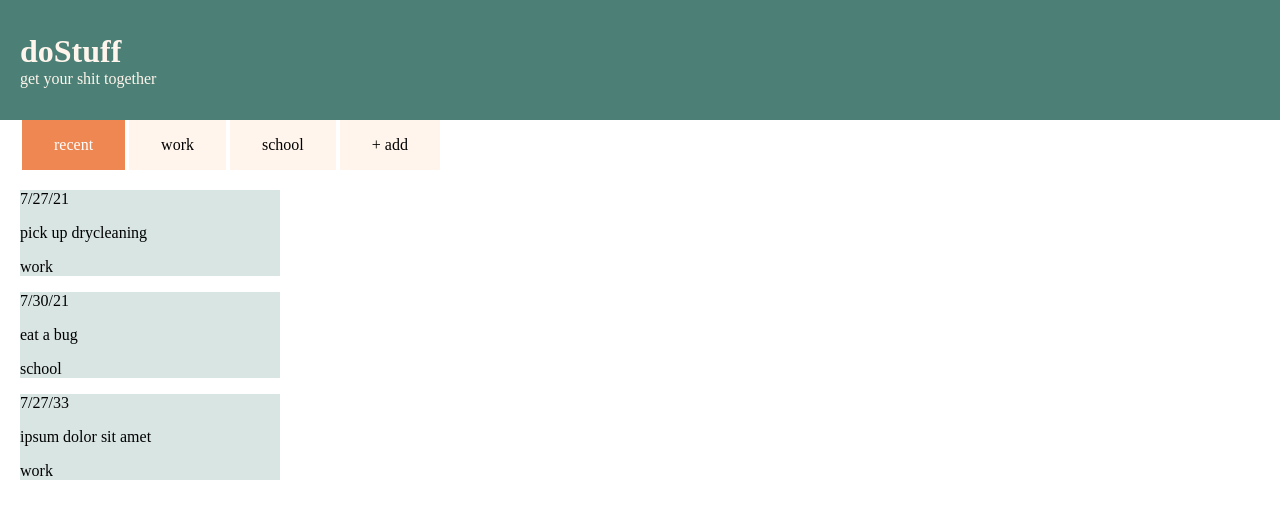
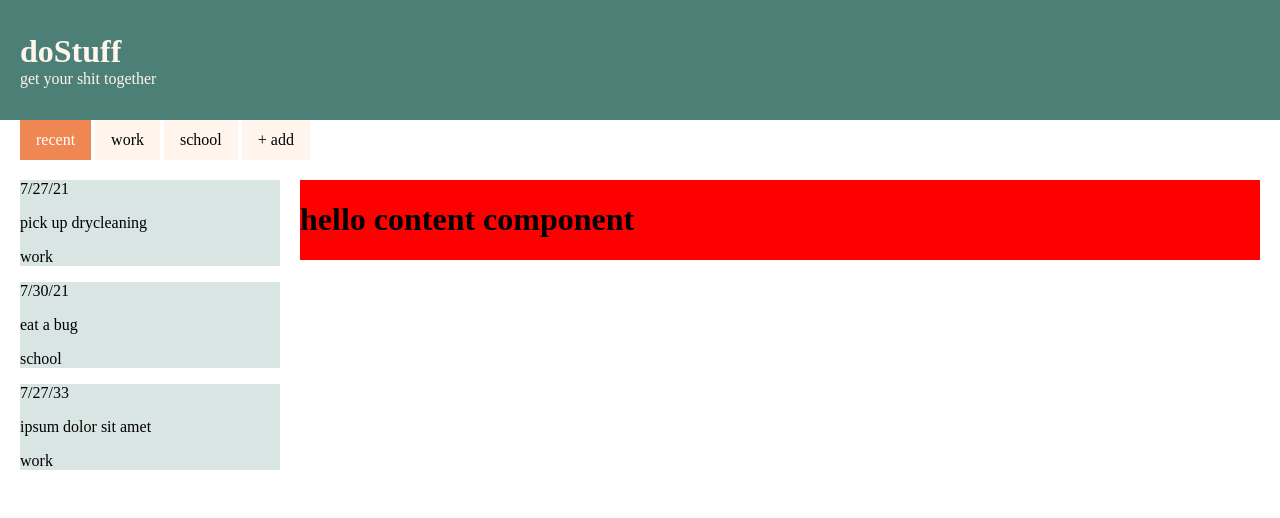
Before and after one commit to harrisonBarnett/to-do, a React (Create React App) app in the folder to-do/: page / in a window 1280 px wide. Shown: the top 518 px of the page. Built offline with nearby package versions, Linux system fonts and the light colour scheme.

Commit message:
Adding add task main component, styling

```diff
--- a/to-do/src/App.css
+++ b/to-do/src/App.css
@@ -18,7 +18,7 @@ body {
 }
 /* HEADER STYLES================================== */
 .header {
-    position: absolute;
+    position: fixed;
     top: 0;
     left: 0;
     margin: 0;
@@ -44,21 +44,28 @@ body {
 /* GROUP BAR STYLES ============================== */
 .group-bar {
     position: relative;
+    height: 40px;
     top: 120px;
     /* border: 1px solid blue; */
 }
 .group-bar ul {
-    margin: 0 20px;
+    height: 40px;
+    margin: 0 0 0 20px;
     padding: 0;
     list-style: none;
     display: flex;
 }
 .group-bar li{
-    padding: 1em 2em;
+    padding: 0 1em;
     margin: 0 2px;
+    display: flex;
+    align-items: center;
     background: var(--accent-color-100);
 
     /* border: 1px dotted blue; */
+}
+#group-bar-tab-recent {
+    margin-left: 0;
 }
 .group-bar li:hover {
     color: white;
@@ -72,8 +79,8 @@ body {
 /* =============================================== */
 /* SIDEBAR STYLES ================================ */
 .task-sidebar {
-    position: relative;
-    top: 120px;
+    position: fixed;
+    top: 160px;
     width: 300px;
     height: 100vh;
 
@@ -92,6 +99,18 @@ body {
 }
 /* =============================================== */
 
+/* MAIN CONTENT STYLES =========================== */
+.content-container {
+    position: fixed;
+    top: 180px;
+    left: 300px;
+    right: 20px;
+
+
+    background: red;
+}
+/* =============================================== */
+
 /* MODAL STYLES=================================== */
 .display-block {
     display: block;
@@ -99,6 +118,7 @@ body {
 .display-none {
     display: none;
 }
+/* add group modals */
 .add-group-window {
     position: fixed;
     z-index: 3;
--- a/to-do/src/App.js
+++ b/to-do/src/App.js
@@ -3,12 +3,14 @@ import './App.css';
 import Header from './Header';
 import GroupBar from './GroupBar';
 import Sidebar from './Sidebar';
+import Content from './Content';
 
 
 class App extends React.Component {
   constructor() {
     super();
     this.state = {
+      id: 6,
 
       page: "recent",
 
@@ -38,6 +40,7 @@ class App extends React.Component {
 
     };
     this.swapTab = this.swapTab.bind(this);
+    this.addTask = this.addTask.bind(this);
   };
 
   swapTab(tabName) {
@@ -53,7 +56,14 @@ class App extends React.Component {
     });
   }
 
+  addTask(task) {
+    let id = this.state.id;
+    task.id = id;
 
+    this.state.tasks.concat(task);
+
+    this.setState({ id: id++ });
+  }
 
   render() {
     return (
@@ -65,6 +75,8 @@ class App extends React.Component {
         <Sidebar
         tasks={this.state.tasks}
         page={this.state.page}/>
+        <Content
+        addTask={this.addTask}/>
       </>
     );
   };
--- /dev/null
+++ b/to-do/src/Content.js
@@ -0,0 +1,13 @@
+import React from 'react';
+
+class Content extends React.Component {
+    render() {
+        return (
+            <div className="content-container">
+                <h1>hello content component</h1>
+            </div>
+        );
+    };
+}
+
+export default Content;
--- a/to-do/src/GroupBar.js
+++ b/to-do/src/GroupBar.js
@@ -29,8 +29,8 @@ class GroupBar extends React.Component {
                     <li><AddGroupModal/></li>
                 </ul>
             </div>
-        )
-    }
+        );
+    };
 }
 
 export default GroupBar;
--- a/to-do/src/Sidebar.js
+++ b/to-do/src/Sidebar.js
@@ -26,7 +26,7 @@ const Sidebar = ({tasks, page}) => {
             id="task-sidebar">
                 <ul>
 
-                    {tasks.filter(task => task.group == page).map(filteredTask =>
+                    {tasks.filter(task => task.group === page).map(filteredTask =>
                             <li
                             className="sidebar-item"
                             key={"sidebar-item-"+filteredTask.id}>
```
